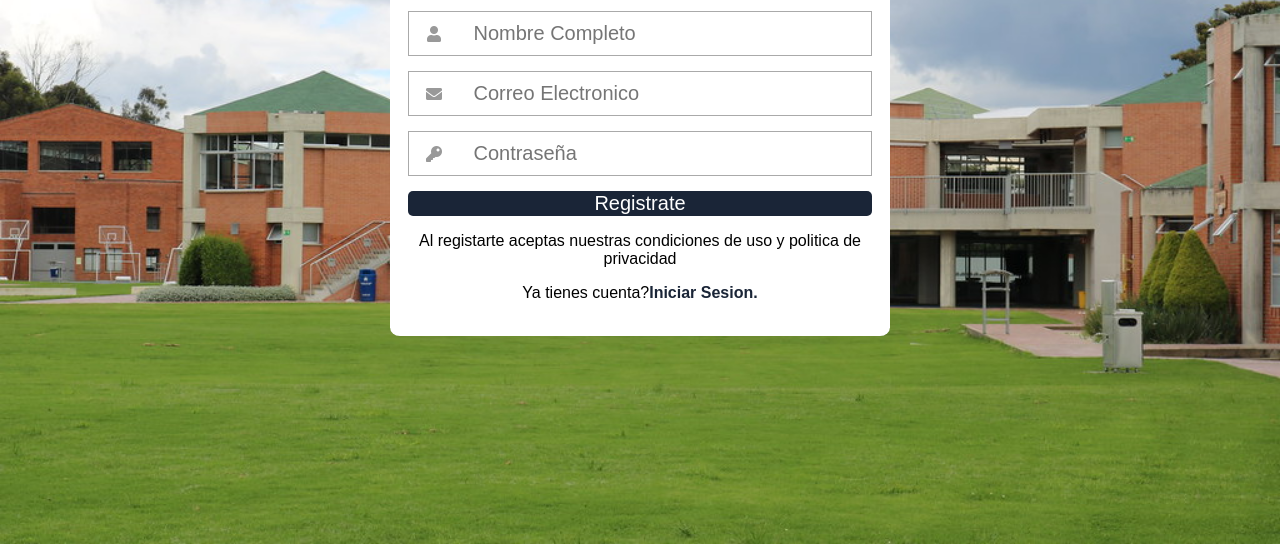
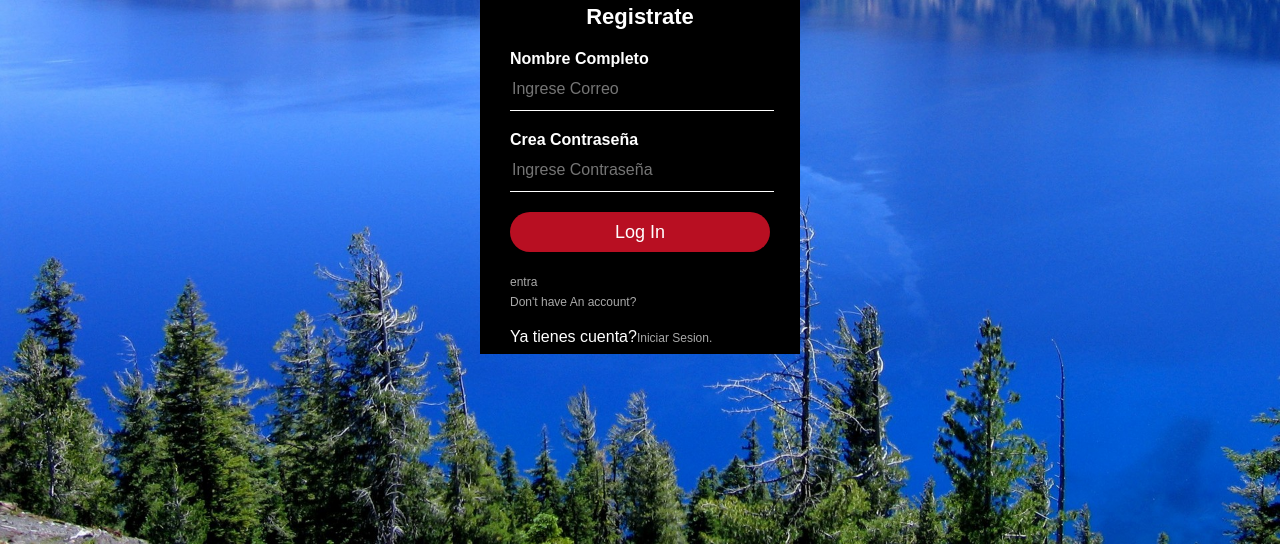
Before and after one commit to sebas9708Co/sebas9708Co.github.io, a plain HTML site: page resgistrar.html in a window 1280 px wide. Shown: the part 256-800 px from the top of the page. Drawn offline with Linux system fonts and the light colour scheme.

Commit message:
cambios finales
el estilo del registro

```diff
--- a/css/estiloss.css
+++ b/css/estiloss.css
@@ -1,73 +1,86 @@
-body{
-    font-family: Arial, Helvetica, sans-serif;
+body {
     margin: 0;
-    background: url('../images/fondosf.jpg');
+    padding: 0;
+    background: url(../images/paisajee.jpg) no-repeat center top;
     background-size: cover;
-    background-attachment: fixed;
-}
-*{
+    font-family: sans-serif;
+    height: 100vh;
+  }
+
+  .login-box {
+    width: 320px;
+    height: 420px;
+    background: #000;
+    color: #fff;
+    top: 50%;
+    left: 50%;
+    position: absolute;
+    transform: translate(-50%, -50%);
     box-sizing: border-box;
-}
-.contenedor{
+    padding: 70px 30px;
+  }
+
+  .login-box .avatar {
+    width: 100px;
+    height: 100px;
+    border-radius: 50%;
+    position: absolute;
+    top: -50px;
+    left: calc(50% - 50px);
+  }
+
+  .login-box h1 {
+    margin: 0;
+    padding: 0 0 20px;
+    text-align: center;
+    font-size: 22px;
+  }
+
+  .login-box label {
+    margin: 0;
+    padding: 0;
+    font-weight: bold;
+    display: block;
+  }
+
+  .login-box input {
     width: 100%;
-    padding: 15px;
-}
-.formulario{
-    background: #fff;
-    margin-top: 150px;
-    padding: 3px;
-}
-h1{
-    text-align: center;
-    color: #1a2537;
-    font-size: 40px;
-}
-input[type="text"],
-input[type=password]{
-    font-size: 20px;
-    width: 82%;
-    padding: 10px;
+    margin-bottom: 20px;
+  }
+
+  .login-box input[type="text"], .login-box input[type="password"] {
     border: none;
-}
-.input-contenedor{
-    margin-bottom: 15px;
-    border: 1px solid #aaa;
-}
-.icon{
-    min-width: 50px;
-    text-align: center;
-    color: #999;
-}
-.button{
+    border-bottom: 1px solid #fff;
+    background: transparent;
+    outline: none;
+    height: 40px;
+    color: #fff;
+    font-size: 16px;
+  }
+
+  .login-box input[type="submit"] {
     border: none;
-    width: 100%;
-    color: white;
-    font-size: 20px;
-    background: #1a2537;
-    padding: 15 px 20px;
-    border-radius: 5px;
+    outline: none;
+    height: 40px;
+    background: #b80f22;
+    color: #fff;
+    font-size: 18px;
+    border-radius: 20px;
+  }
+
+  .login-box input[type="submit"]:hover {
     cursor: pointer;
-}
-.button:hover{
-    background: cadatblue;
-}
-p{
-    text-align: center;
-}
-.link{
+    background: #ffc107;
+    color: #000;
+  }
+
+  .login-box a {
     text-decoration: none;
-    color: #1a2537;
-    font-weight: 600;
-}
-.link:hover{
-    color: cadatblue;
-}
-@media(min-width:768px)
-{
-    .formulario{
-        margin: auto;
-        width: 500px;
-        margin-top: 150px;
-        border-radius: 2%;
-    }
-}
+    font-size: 12px;
+    line-height: 20px;
+    color: darkgrey;
+  }
+
+  .login-box a:hover {
+    color: #fff;
+  }
--- a/resgistrar.html
+++ b/resgistrar.html
@@ -2,41 +2,28 @@
 <html lang="en">
 <head>
     <meta charset="UTF-8">
-    <meta http-equiv="X-UA-Compatible" content="IE=edge">
-    <meta name="viewport" content="width=device-width, initial-scale=1.0">
-    <link rel="stylesheet"
-    href="http://use.fontawesome.com/releases/v5.6.3/css/all.css">
-      <link rel="stylesheet" href="css/estiloss.css">
-
-
+    <ti tle>Form Login | Gimanasio La Montaña</title>
+    <link rel="stylesheet" href="css/master.css">
 </head>
 <body>
-    <form class="formulario">
 
+    <div class="login-box">
+        <img src="./images/logos.jpg" class="avatar" alt="logo de sebas">
         <h1>Registrate</h1>
-         <div class="contenedor">
+        <form>
+          <!-- USERNAME INPUT -->
+          <label for="username">Nombre Completo</label>
+          <input type="text" placeholder="Ingrese Correo">
+          <!-- PASSWORD INPUT -->
+          <label for="password">Crea Contraseña</label>
+          <input type="password" placeholder="Ingrese Contraseña">
+          <input type="submit" value="Log In">
+          <a href="/index.html">entra</a><br>
+          <a href="/resgistrar.html">Don't have An account?</a>
+          <p>Ya tienes cuenta?<a class="link" href="login.html">Iniciar Sesion.</a></p>
 
-         <div class="input-contenedor">
-             <i class="fas fa-user icon"></i>
-             <input type="text" placeholder="Nombre Completo">
+        </form>
+      </div>
 
-             </div>
-
-             <div class="input-contenedor">
-             <i class="fas fa-envelope icon"></i>
-             <input type="text" placeholder="Correo Electronico">
-
-             </div>
-
-             <div class="input-contenedor">
-             <i class="fas fa-key icon"></i>
-             <input type="password" placeholder="Contraseña">
-
-             </div>
-             <input type="submit" value="Registrate" class="button">
-             <p>Al registarte aceptas nuestras condiciones de uso y politica de privacidad</p>
-             <p>Ya tienes cuenta?<a class="link" href="login.html">Iniciar Sesion.</a></p>
-         </div>
-    </form>
 </body>
 </html>
```
Also changed, not shown: login.html (+1 -1 lines), images/logos.jpg (added).
